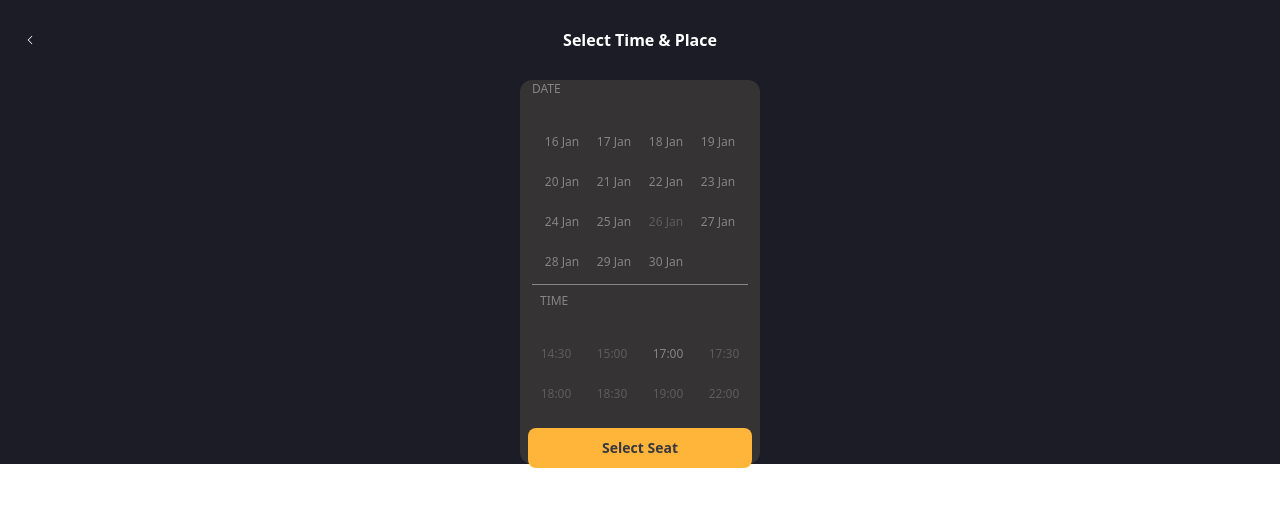
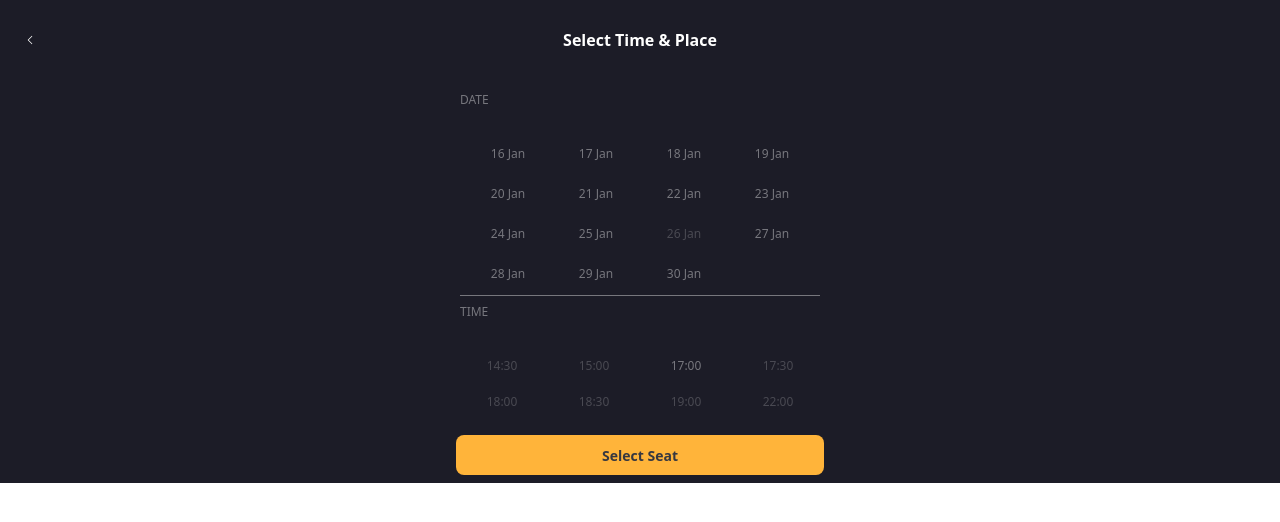
Before and after one commit to devhausleipzig/camp-8-midterm-group-1, a React (Vite) app: page /movie/1/selecttime in a window 1280 px wide. Shown: the top 522 px of the page. Built offline with nearby package versions, Linux system fonts and the light colour scheme.

Commit message:
screening times clickable + styling

```diff
--- a/src/routes/SelectDateTime.tsx
+++ b/src/routes/SelectDateTime.tsx
@@ -14,7 +14,9 @@ export function timesLoader() {
 export function SelectDateTime() {
   const data = useLoaderData() as Days;
   const [selectedDates, setSelectedDates] = useState<string>("");
-  console.log(selectedDates);
+  const [selectedTimes, setSelectedTimes] = useState<string>("");
+  // console.log(selectedDates);
+  console.log(selectedTimes);
 
   function clickDate(toCheck: string) {
     if (selectedDates == toCheck) {
@@ -23,12 +25,21 @@ export function SelectDateTime() {
       setSelectedDates(toCheck);
     }
   }
+
+  function clickTime(toCheck: string) {
+    if (selectedTimes == toCheck) {
+      return setSelectedTimes("");
+    } else {
+      setSelectedTimes(toCheck);
+    }
+  }
+
   return (
-    <div className="flex justify-center items-center ">
-      <div className="w-60 h-96 flex justify-center flex-col rounded-xl bg-background">
-        <div className="p-3 divide-y divide-white-dimmed outline-1 ">
+    <div className="flex justify-center items-center bg-dark">
+      <div className="w-96 h-full flex justify-center flex-col ">
+        <div className="px-3 py-3 divide-y divide-white-dimmed outline-1 ">
           <div>
-            <p className="text-white-dimmed text-description ">DATE</p>
+            <p className="text-white-dimmed text-description">DATE</p>
             <br />
             <div className="grid grid-flow-row-dense gap-x-2 gap-y-3 grid-cols-4 p-2 text-description text-center ">
               {data.days.map((day) => {
@@ -51,9 +62,9 @@ export function SelectDateTime() {
             </div>
           </div>
           <div className="">
-            <p className="text-white-dimmed text-description p-2">TIME</p>
+            <p className="text-white-dimmed text-description py-2">TIME</p>
             <br />
-            <div className="grid grid-flow-row-dense gap-x-2 gap-y-3 grid-cols-4 grid-rows-2 border-dark-light text-description text-center">
+            <div className="grid grid-flow-row-dense gap-x-2 gap-y-2 grid-cols-4 grid-rows-2 border-dark-light text-description text-center">
               {data.days[0].screenings.map((screen) => {
                 return (
                   <SelectButton
@@ -62,16 +73,19 @@ export function SelectDateTime() {
                     variant={
                       screen.isFull()
                         ? SelectButtonVariant.reserved
+                        : selectedTimes == screen.time
+                        ? SelectButtonVariant.selected
                         : SelectButtonVariant.available
                     }
                     label={screen.time}
+                    onClick={() => clickTime(screen.time)}
                   />
                 );
               })}
             </div>
           </div>
         </div>
-        <div className="h-1/3"></div>
+
         <div className="p-2">
           <Button variant={ButtonVariant.primary} label={"Select Seat"} />
         </div>
```
